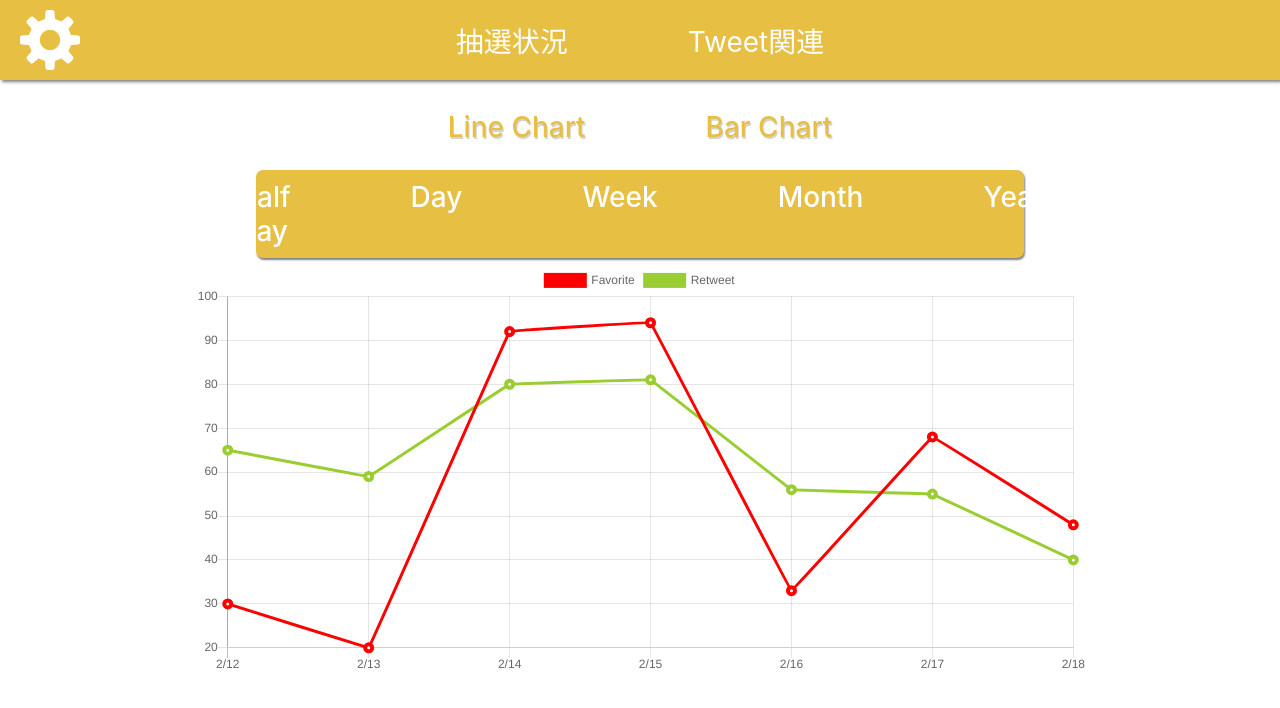
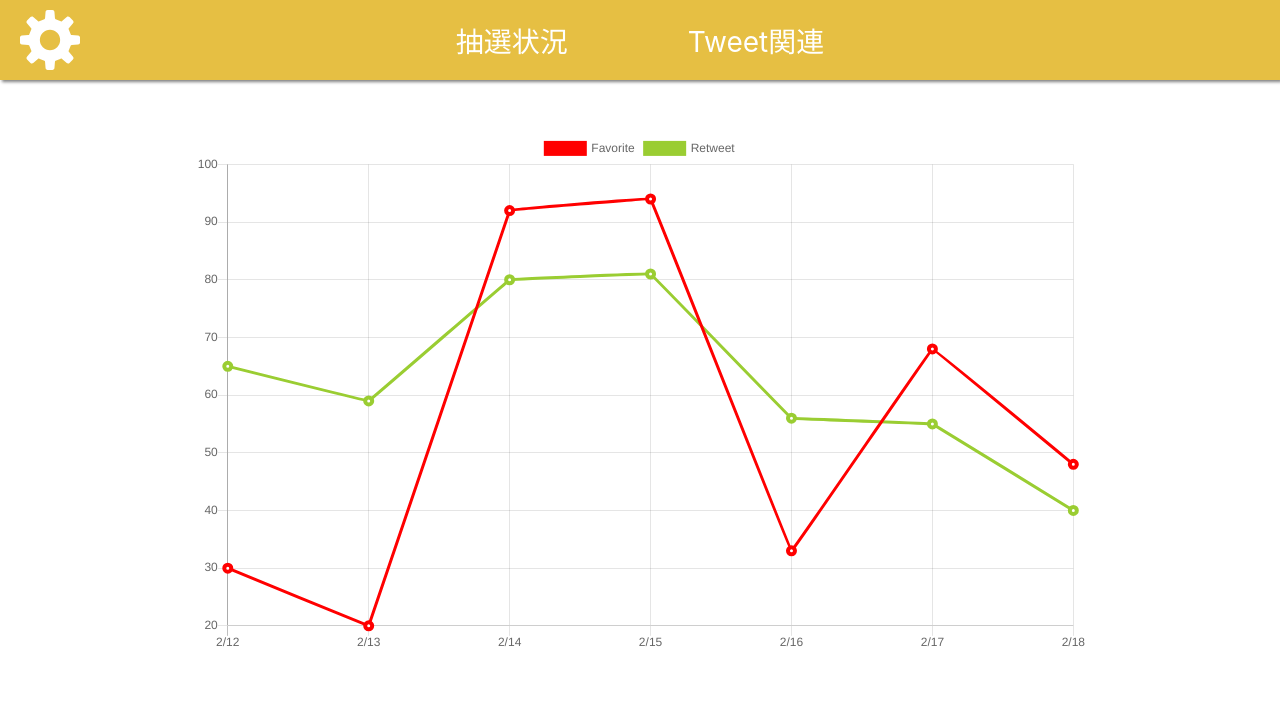
Before and after one commit to keiya01/otoshidama-m-front, a React app: page /setting in a window 1280 px wide. Shown: the top 708 px of the page. Built offline with nearby package versions, Linux system fonts and the light colour scheme.

Commit message:
Fix styles for media screen

```diff
--- a/src/components/charts/BarChart.tsx
+++ b/src/components/charts/BarChart.tsx
@@ -27,10 +27,14 @@
 const BarChart: React.FC<Props> = (props) => {
   const { labelsType } = props;
   const labels = getLabels(labelsType);
+  const height = window.screen.width > 500
+    ? (window.screen.height / window.screen.width) * 250
+    : 330;
 
   return (
     <Bar
       data={{ labels, datasets }}
+      height={height}
       options={options}
     />
   );
--- a/src/components/charts/ChartOperation.tsx
+++ b/src/components/charts/ChartOperation.tsx
@@ -2,7 +2,12 @@
 import React from 'react';
 
 const optionDown = keyframes`
-  0% { transform: translateY(-450%); }
+  0% { transform: translateY(-500%); }
+  100% { transform: translateY(0); }
+`;
+
+const optionDownMedia = keyframes`
+  0% { transform: translateY(-650%); }
   100% { transform: translateY(0); }
 `;
 
@@ -10,13 +15,19 @@
   position: absolute;
   width: 60%;
   margin: 0 20%;
-  top: 100px;
+  top: 12%;
   display: flex;
   flex-direction: row;
   justify-content: center;
   border-radius: 7px;
   z-index: -1;
-  animation: 1s ease 0s 1 ${optionDown}
+  animation: 1s ease 0s 1 ${optionDown};
+  @media (max-width: 500px) {
+    top: 15%;
+    width: 100%;
+    margin: 0;
+    animation: 1s ease 0s 1 ${optionDownMedia};
+  }
 `;
 
 const ChartOperationItem = styled.li`
@@ -25,11 +36,15 @@
   text-shadow: 1px 2px 0 lightgray;
   margin: 0 50px;
   padding: 10px;
-  font-size: 28px;
+  font-size: 2.2rem;
   transition: opacity .3s ease;
   &:hover {
     opacity: 0.6;
     cursor: pointer;
+  }
+  @media (max-width: 500px) {
+    margin: 0 20px;
+    padding: 0;
   }
 `;
 
--- a/src/components/charts/LabelsOperation.tsx
+++ b/src/components/charts/LabelsOperation.tsx
@@ -3,7 +3,12 @@
 import { LabelType } from './func';
 
 const optionDown = keyframes`
-  0% { transform: translateY(-450%); }
+  0% { transform: translateY(-500%); }
+  100% { transform: translateY(0); }
+`;
+
+const optionDownMedia = keyframes`
+  0% { transform: translateY(-650%); }
   100% { transform: translateY(0); }
 `;
 
@@ -12,14 +17,21 @@
   position: absolute;
   width: 60%;
   margin: 0 20%;
-  top: 170px;
+  top: 18%;
   display: flex;
   flex-direction: row;
   justify-content: center;
+  flex-wrap: wrap;
   box-shadow: 1px 2px 2px gray;
   border-radius: 7px;
   z-index: -1;
-  animation: 1.3s ease 0s 1 ${optionDown}
+  animation: 1.3s ease 0s 1 ${optionDown};
+  @media (max-width: 500px) {
+    width: 80%;
+    margin: 10%;
+    border-radius: 5px;
+    animation: 1.3s ease 0s 1 ${optionDownMedia};
+  }
 `;
 
 const ChartOperationItem = styled.li`
@@ -28,11 +40,15 @@
   text-shadow: none;
   margin: 0 50px;
   padding: 10px;
-  font-size: 28px;
+  font-size: 2.2rem;
   transition: opacity .3s ease;
   &:hover {
     opacity: 0.6;
     cursor: pointer;
+  }
+  @media (max-width: 500px) {
+    margin: 0 10px;
+    padding: 0;
   }
 `;
 
--- a/src/components/charts/LineChart.tsx
+++ b/src/components/charts/LineChart.tsx
@@ -37,10 +37,14 @@
 const LineChart: React.FC<Props> = (props) => {
   const { labelsType } = props;
   const labels = getLabels(labelsType);
+  const height = window.screen.width > 500
+    ? (window.screen.height / window.screen.width) * 250
+    : 330;
 
   return (
     <Line
       data={{ labels, datasets }}
+      height={height}
       options={options}
     />
   );
--- a/src/components/page/Setting.tsx
+++ b/src/components/page/Setting.tsx
@@ -20,7 +20,10 @@
   height: 80px;
   background-color: #E6BF43;
   box-shadow: 2px 2px 3px gray;
-  animation: .7s ease 0s 1 ${headerDown}
+  animation: .7s ease 0s 1 ${headerDown};
+  @media (max-width: 500px) {
+    height: 50px;
+  }
 `;
 
 const TabImage = styled.img`
@@ -29,6 +32,12 @@
   position: absolute;
   top: 10px;
   left: 20px;
+  @media (max-width: 500px) {
+    top: -5px;
+    left: 10px;
+    width: 30px;
+    height; 30px;
+  }
 `;
 
 const TabList = styled.ul`
@@ -47,11 +56,28 @@
     opacity: 0.6;
     cursor: pointer;
   }
+  @media (max-width: 500px) {
+    margin: 0 10px;
+    font-size: 20px;
+  }
 `;
 
 const ChartContainer = styled.div`
-  width: 70%;
-  margin: 230px auto 0 auto;
+  position: absolute;
+  bottom: 7%;
+  width: 100%;
+  padding: 0 15%;
+  margin: 0 auto;
+  @media (max-width: 500px) {
+    width: 100%;
+    padding: 0;
+  }
+  @media (max-height: 850px) {
+    bottom: 18%;
+  }
+  @media (max-height: 750px) {
+    bottom: 7%;
+  }
 `;
 
 const Setting: React.FC = () => {
```
